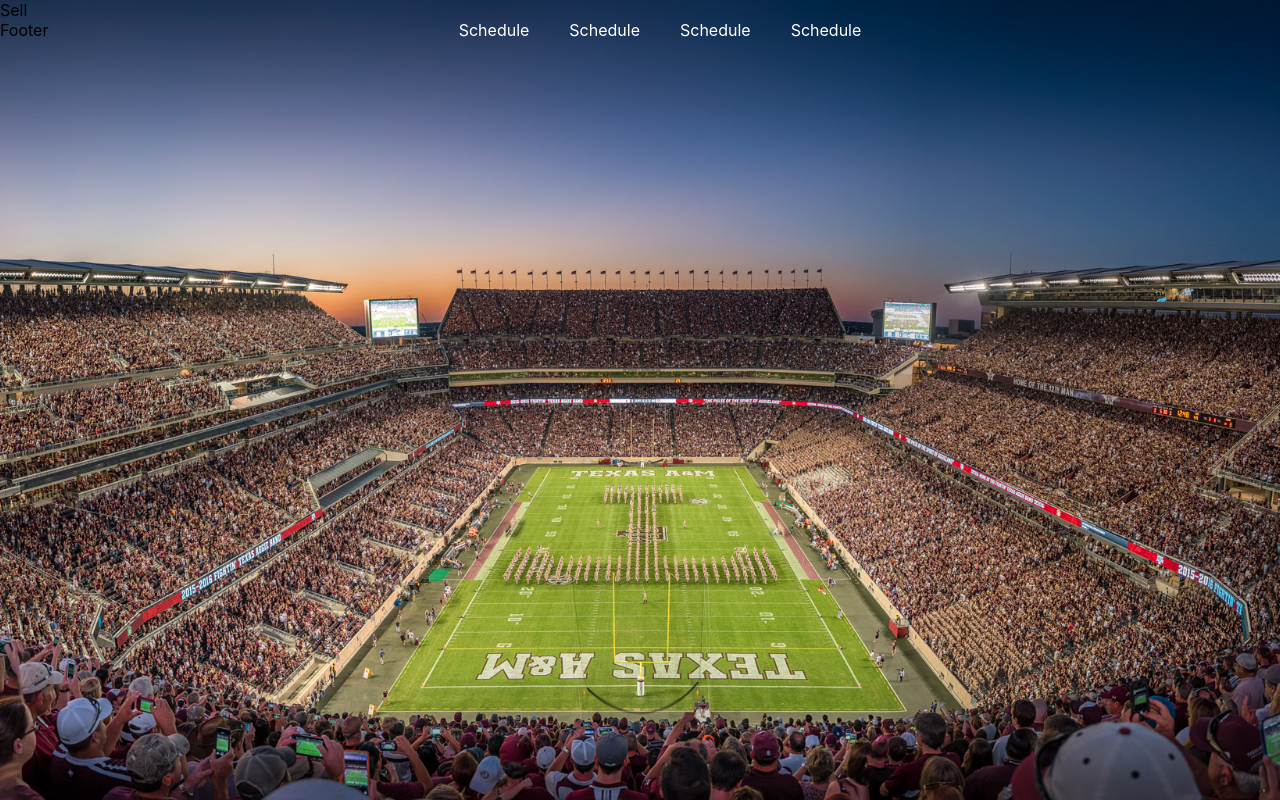
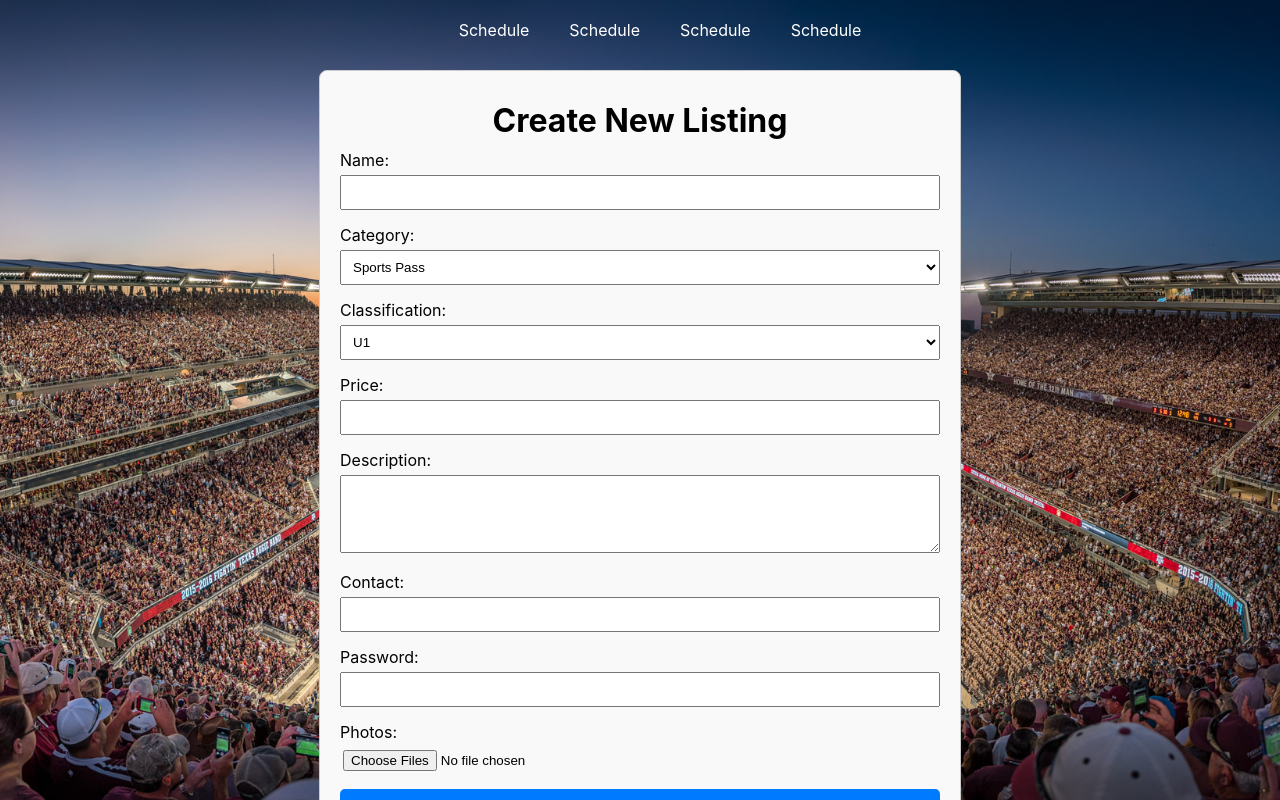
Before and after one commit to andrewlin27/Sports-Pass, a React (Create React App) app in the folder frontend/: page /sell in a window 1280 px wide. Shown: the top 800 px of the page. Built offline with nearby package versions, Linux system fonts and the light colour scheme.

Commit message:
sell page

```diff
--- a/frontend/src/components/Sell.js
+++ b/frontend/src/components/Sell.js
@@ -1,9 +1,104 @@
-import React from 'react'
+import React, { useState } from 'react';
+import './css/Sell.css';
 
 const Sell = () => {
-  return (
-    <div>Sell</div>
-  )
-}
+    const [additionalField, setAdditionalField] = useState(
+      <div className="form-group">
+        <label htmlFor="classification">Classification:</label>
+        <select id="classification" name="classification" required>
+            <option value="U1">U1</option>
+            <option value="U2">U2</option>
+            <option value="U3">U3</option>
+            <option value="U4">U4</option>
+        </select>
+      </div>
+    );
 
-export default Sell
+    const handleCategoryChange = (e) => {
+        const selectedCategory = e.target.value;
+
+        if (selectedCategory === 'Sports Pass') {
+            setAdditionalField(
+                <div className="form-group">
+                    <label htmlFor="classification">Classification:</label>
+                    <select id="classification" name="classification" required>
+                        <option value="U1">U1</option>
+                        <option value="U2">U2</option>
+                        <option value="U3">U3</option>
+                        <option value="U4">U4</option>
+                    </select>
+                </div>
+            );
+        }
+
+        else if (selectedCategory === 'Bicycles') {
+            setAdditionalField(null);
+        }
+
+        else {
+            setAdditionalField(
+                <div className="form-group">
+                    <label htmlFor="what-are-you-selling">What are you selling?</label>
+                    <input type="text" id="what-are-you-selling" name="what-are-you-selling" required />
+                </div>
+            );
+        }
+    };
+
+    return (
+        <div className="sell-page">
+            <h1>Create New Listing</h1>
+            <form>
+                <div className="form-group">
+                    <label htmlFor="name">Name:</label>
+                    <input type="text" id="name" name="name" required />
+                </div>
+
+                <div className="form-group">
+                    <label htmlFor="category">Category:</label>
+                    <select id="category" name="category" onChange={handleCategoryChange} required>
+                        <option value="Sports Pass">Sports Pass</option>
+                        <option value="Furniture">Furniture</option>
+                        <option value="Tools">Tools</option>
+                        <option value="Electronics">Electronics</option>
+                        <option value="Sports & Outdoors">Sports & Outdoors</option>
+                        <option value="Bicycles">Bicycles</option>
+                        <option value="Clothing">Clothing</option>
+                        <option value="Other">Other</option>
+                    </select>
+                </div>
+
+                {additionalField}
+
+                <div className="form-group">
+                    <label htmlFor="price">Price:</label>
+                    <input type="number" id="price" name="price" required />
+                </div>
+
+                <div className="form-group">
+                    <label htmlFor="description">Description:</label>
+                    <textarea id="description" name="description" rows="4" required></textarea>
+                </div>
+
+                <div className="form-group">
+                    <label htmlFor="contact">Contact:</label>
+                    <input type="text" id="contact" name="contact" required />
+                </div>
+
+                <div className="form-group">
+                    <label htmlFor="password">Password:</label>
+                    <input type="password" id="password" name="password" required />
+                </div>
+
+                <div className="form-group">
+                    <label htmlFor="photos">Photos:</label>
+                    <input type="file" id="photos" name="photos" accept="image/*" multiple required />
+                </div>
+
+                <button type="submit">Submit</button>
+            </form>
+        </div>
+    );
+};
+
+export default Sell;
--- /dev/null
+++ b/frontend/src/components/css/Sell.css
@@ -0,0 +1,50 @@
+.sell-page {
+    max-width: 600px;
+    margin: 0 auto;
+    margin-top: 70px;
+    padding: 20px;
+    border: 1px solid #ccc;
+    border-radius: 8px;
+    background-color: #f9f9f9;
+}
+
+.sell-page h1 {
+    text-align: center;
+    margin: 10px;
+}
+
+.form-group {
+    margin-bottom: 15px;
+}
+
+.form-group label {
+    display: block;
+    margin-bottom: 5px;
+}
+
+.form-group input,
+.form-group select,
+.form-group textarea {
+    width: 100%;
+    padding: 8px;
+    box-sizing: border-box;
+}
+
+.form-group input[type="file"] {
+    padding: 3px;
+}
+
+button {
+    display: block;
+    width: 100%;
+    padding: 10px;
+    background-color: #007bff;
+    color: #fff;
+    border: none;
+    border-radius: 5px;
+    cursor: pointer;
+}
+
+button:hover {
+    background-color: #0056b3;
+}
```
